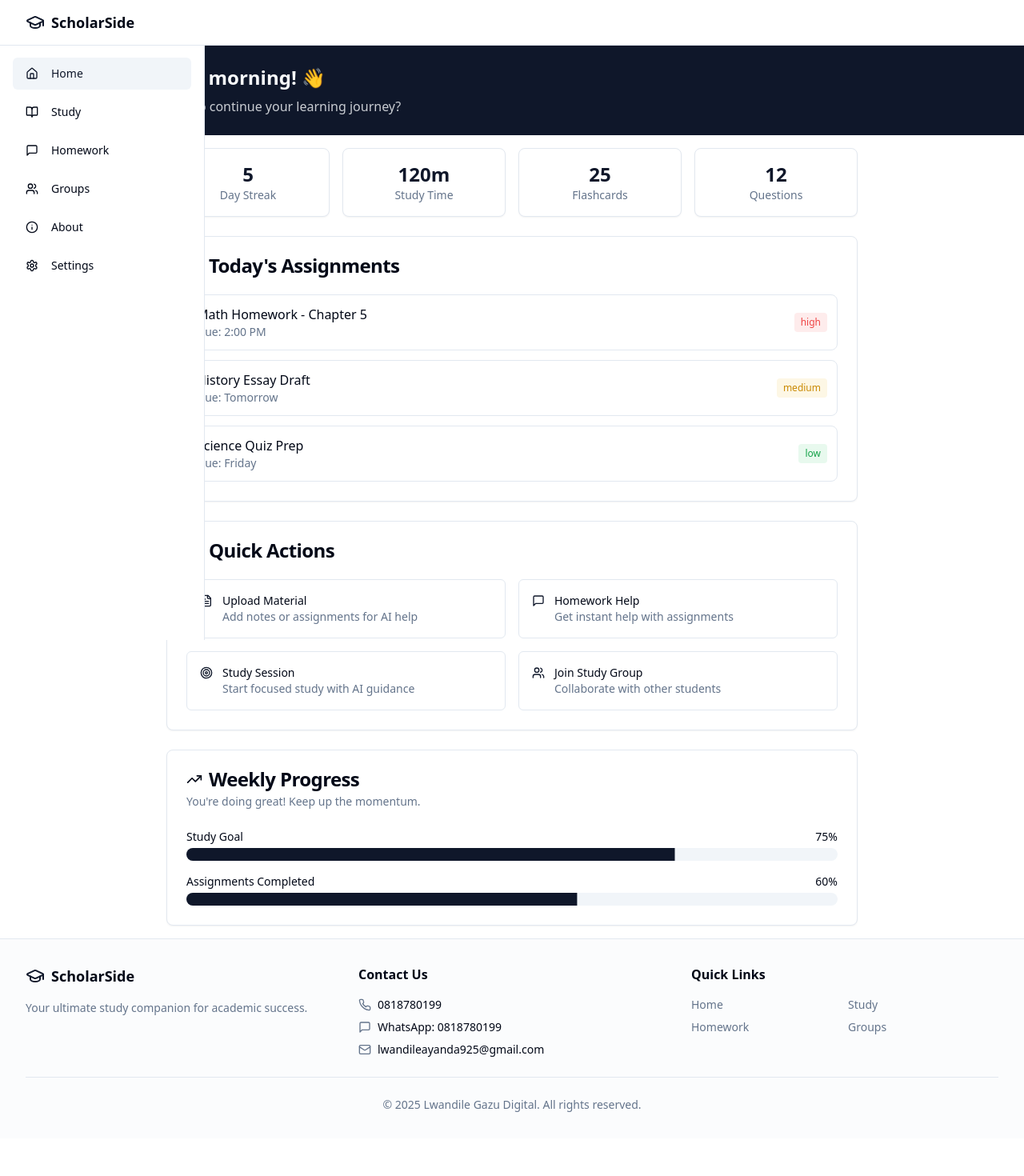
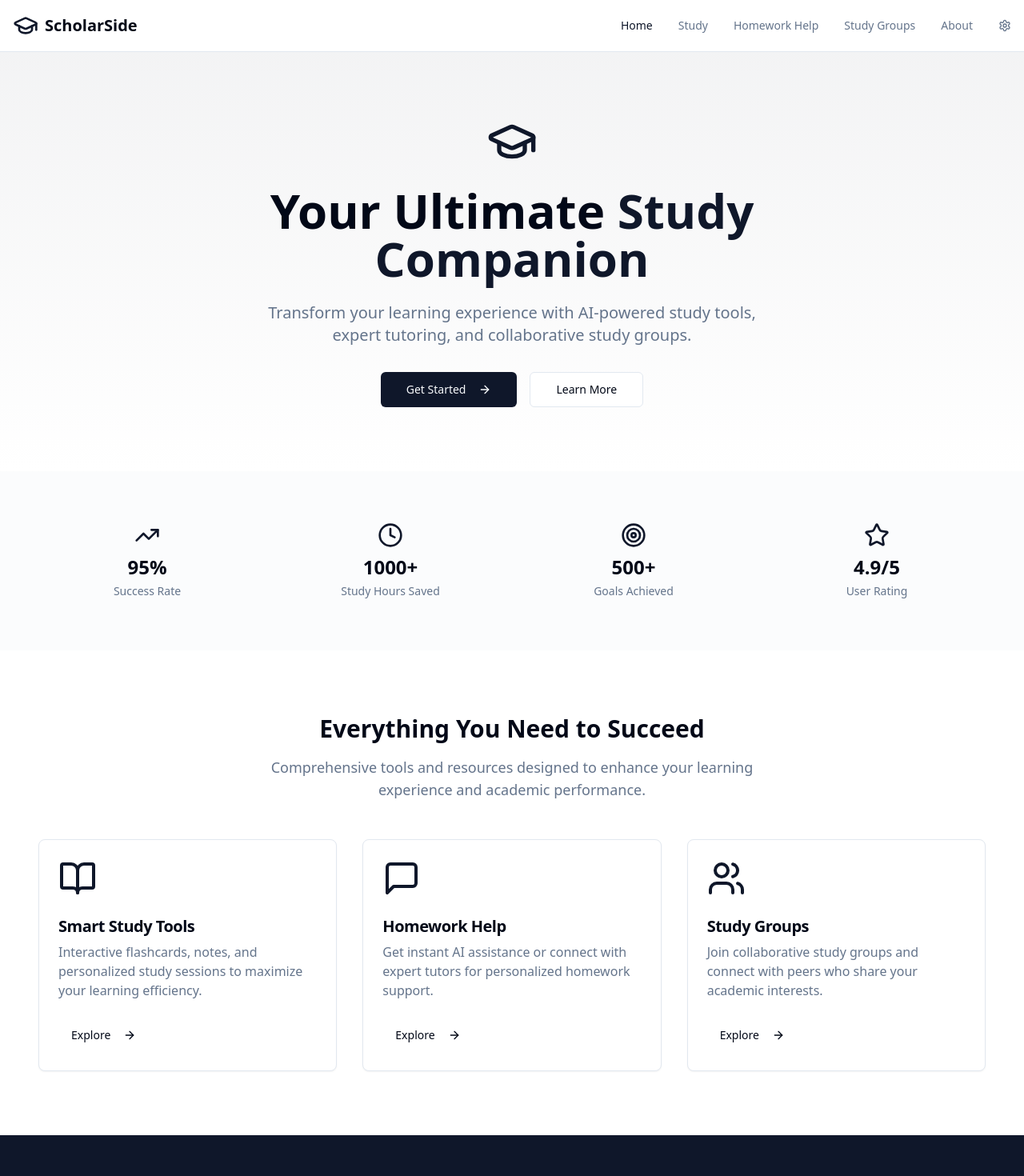
Before and after one commit to Lwandile925/scholar-side-study-verse, a React (Vite) app: page /home in a window 1280 px wide. Shown: the top 1470 px of the page at 80% size. Before the commit the page ends 1423 px from the top, so only its background shows below. Built offline with nearby package versions, Linux system fonts and the light colour scheme.

Commit message:
Refactor: Convert app to website
Convert the React Native app structure to a web-based application. Update the project to use React with Vite, Tailwind CSS, and shadcn/ui components. Implement core features and screens for a functional website.

```diff
--- a/src/components/Layout.tsx
+++ b/src/components/Layout.tsx
@@ -11,58 +11,164 @@ import {
   GraduationCap,
   Info,
   Phone,
-  Mail
+  Mail,
+  Menu,
+  X
 } from 'lucide-react';
 import { cn } from '@/lib/utils';
+import { useState } from 'react';
 
 const Layout = () => {
   const location = useLocation();
+  const [mobileMenuOpen, setMobileMenuOpen] = useState(false);
 
   const navigation = [
     { name: 'Home', href: '/home', icon: Home },
     { name: 'Study', href: '/study', icon: BookOpen },
-    { name: 'Homework', href: '/homework-help', icon: MessageSquare },
-    { name: 'Groups', href: '/groups', icon: Users },
+    { name: 'Homework Help', href: '/homework-help', icon: MessageSquare },
+    { name: 'Study Groups', href: '/groups', icon: Users },
     { name: 'About', href: '/about', icon: Info },
-    { name: 'Settings', href: '/settings', icon: Settings },
   ];
 
   return (
     <div className="min-h-screen bg-background flex flex-col">
-      {/* Top Navigation */}
+      {/* Website Header Navigation */}
       <header className="sticky top-0 z-50 w-full border-b bg-background/95 backdrop-blur supports-[backdrop-filter]:bg-background/60">
-        <div className="container flex h-14 items-center">
-          <Link to="/home" className="flex items-center space-x-2">
-            <GraduationCap className="h-6 w-6 text-primary" />
-            <span className="font-bold text-lg">ScholarSide</span>
-          </Link>
+        <div className="container mx-auto px-4">
+          <div className="flex h-16 items-center justify-between">
+            {/* Logo */}
+            <Link to="/home" className="flex items-center space-x-2">
+              <GraduationCap className="h-8 w-8 text-primary" />
+              <span className="font-bold text-xl">ScholarSide</span>
+            </Link>
+
+            {/* Desktop Navigation */}
+            <nav className="hidden md:flex items-center space-x-8">
+              {navigation.map((item) => {
+                const isActive = location.pathname === item.href;
+                return (
+                  <Link
+                    key={item.name}
+                    to={item.href}
+                    className={cn(
+                      "text-sm font-medium transition-colors hover:text-primary",
+                      isActive
+                        ? "text-primary"
+                        : "text-muted-foreground"
+                    )}
+                  >
+                    {item.name}
+                  </Link>
+                );
+              })}
+              <Link
+                to="/settings"
+                className={cn(
+                  "text-sm font-medium transition-colors hover:text-primary",
+                  location.pathname === '/settings'
+                    ? "text-primary"
+                    : "text-muted-foreground"
+                )}
+              >
+                <Settings className="h-4 w-4" />
+              </Link>
+            </nav>
+
+            {/* Mobile menu button */}
+            <button
+              className="md:hidden"
+              onClick={() => setMobileMenuOpen(!mobileMenuOpen)}
+            >
+              {mobileMenuOpen ? (
+                <X className="h-6 w-6" />
+              ) : (
+                <Menu className="h-6 w-6" />
+              )}
+            </button>
+          </div>
+
+          {/* Mobile Navigation */}
+          {mobileMenuOpen && (
+            <div className="md:hidden border-t py-4">
+              <nav className="flex flex-col space-y-4">
+                {navigation.map((item) => {
+                  const isActive = location.pathname === item.href;
+                  return (
+                    <Link
+                      key={item.name}
+                      to={item.href}
+                      className={cn(
+                        "flex items-center space-x-2 text-sm font-medium transition-colors hover:text-primary px-2 py-1 rounded-md",
+                        isActive
+                          ? "text-primary bg-primary/10"
+                          : "text-muted-foreground"
+                      )}
+                      onClick={() => setMobileMenuOpen(false)}
+                    >
+                      <item.icon className="h-4 w-4" />
+                      <span>{item.name}</span>
+                    </Link>
+                  );
+                })}
+                <Link
+                  to="/settings"
+                  className={cn(
+                    "flex items-center space-x-2 text-sm font-medium transition-colors hover:text-primary px-2 py-1 rounded-md",
+                    location.pathname === '/settings'
+                      ? "text-primary bg-primary/10"
+                      : "text-muted-foreground"
+                  )}
+                  onClick={() => setMobileMenuOpen(false)}
+                >
+                  <Settings className="h-4 w-4" />
+                  <span>Settings</span>
+                </Link>
+              </nav>
+            </div>
+          )}
         </div>
       </header>
 
       {/* Main Content */}
-      <main className="flex-1 pb-16 md:pb-0">
+      <main className="flex-1">
         <Outlet />
       </main>
 
-      {/* Footer */}
+      {/* Website Footer */}
       <footer className="border-t bg-muted/30 mt-auto">
-        <div className="container py-8">
-          <div className="grid grid-cols-1 md:grid-cols-3 gap-8">
+        <div className="container mx-auto px-4 py-12">
+          <div className="grid grid-cols-1 md:grid-cols-4 gap-8">
             {/* Brand */}
-            <div className="space-y-4">
+            <div className="space-y-4 md:col-span-2">
               <div className="flex items-center space-x-2">
                 <GraduationCap className="h-6 w-6 text-primary" />
                 <span className="font-bold text-lg">ScholarSide</span>
               </div>
-              <p className="text-sm text-muted-foreground">
-                Your ultimate study companion for academic success.
+              <p className="text-sm text-muted-foreground max-w-md">
+                Your ultimate study companion for academic success. We provide comprehensive tools and resources to help students excel in their educational journey.
               </p>
+            </div>
+
+            {/* Quick Links */}
+            <div className="space-y-4">
+              <h3 className="font-semibold">Quick Links</h3>
+              <div className="flex flex-col space-y-2 text-sm">
+                {navigation.map((item) => (
+                  <Link
+                    key={item.name}
+                    to={item.href}
+                    className="text-muted-foreground hover:text-primary transition-colors"
+                  >
+                    {item.name}
+                  </Link>
+                ))}
+              </div>
             </div>
 
             {/* Contact Information */}
             <div className="space-y-4">
               <h3 className="font-semibold">Contact Us</h3>
-              <div className="space-y-2 text-sm">
+              <div className="space-y-3 text-sm">
                 <div className="flex items-center space-x-2">
                   <Phone className="h-4 w-4 text-muted-foreground" />
                   <span>0818780199</span>
@@ -82,85 +188,16 @@ const Layout = () => {
                 </div>
               </div>
             </div>
-
-            {/* Quick Links */}
-            <div className="space-y-4">
-              <h3 className="font-semibold">Quick Links</h3>
-              <div className="grid grid-cols-2 gap-2 text-sm">
-                {navigation.slice(0, 4).map((item) => (
-                  <Link
-                    key={item.name}
-                    to={item.href}
-                    className="text-muted-foreground hover:text-primary transition-colors"
-                  >
-                    {item.name}
-                  </Link>
-                ))}
-              </div>
-            </div>
           </div>
 
           {/* Copyright */}
-          <div className="border-t pt-6 mt-6">
+          <div className="border-t pt-6 mt-8">
             <p className="text-center text-sm text-muted-foreground">
               © 2025 Lwandile Gazu Digital. All rights reserved.
             </p>
           </div>
         </div>
       </footer>
-
-      {/* Bottom Navigation (Mobile) */}
-      <nav className="fixed bottom-0 left-0 right-0 z-50 bg-background border-t md:hidden">
-        <div className="grid grid-cols-6 h-16">
-          {navigation.map((item) => {
-            const isActive = location.pathname === item.href;
-            return (
-              <Link
-                key={item.name}
-                to={item.href}
-                className={cn(
-                  "flex flex-col items-center justify-center space-y-1 text-xs",
-                  isActive
-                    ? "text-primary bg-primary/10"
-                    : "text-muted-foreground hover:text-foreground"
-                )}
-              >
-                <item.icon className="h-4 w-4" />
-                <span className="text-[10px]">{item.name}</span>
-              </Link>
-            );
-          })}
-        </div>
-      </nav>
-
-      {/* Desktop Sidebar */}
-      <aside className="fixed left-0 top-14 z-40 hidden w-64 h-[calc(100vh-3.5rem)] border-r bg-background md:block">
-        <div className="flex flex-col h-full p-4">
-          <nav className="flex-1 space-y-2">
-            {navigation.map((item) => {
-              const isActive = location.pathname === item.href;
-              return (
-                <Button
-                  key={item.name}
-                  variant={isActive ? "secondary" : "ghost"}
-                  className="w-full justify-start"
-                  asChild
-                >
-                  <Link to={item.href}>
-                    <item.icon className="mr-2 h-4 w-4" />
-                    {item.name}
-                  </Link>
-                </Button>
-              );
-            })}
-          </nav>
-        </div>
-      </aside>
-
-      {/* Desktop Main Content Wrapper */}
-      <div className="hidden md:block md:pl-64">
-        {/* Content is handled by Outlet above */}
-      </div>
     </div>
   );
 };
--- a/src/pages/HomeScreen.tsx
+++ b/src/pages/HomeScreen.tsx
@@ -1,189 +1,139 @@
 
 import React from 'react';
+import { Link } from 'react-router-dom';
 import { Card, CardContent, CardDescription, CardHeader, CardTitle } from '@/components/ui/card';
 import { Button } from '@/components/ui/button';
-import { Progress } from '@/components/ui/progress';
 import {
   BookOpen,
   MessageSquare,
+  Users,
+  GraduationCap,
+  TrendingUp,
   Clock,
   Target,
-  TrendingUp,
-  FileText,
-  Users,
-  Zap
+  Star,
+  ArrowRight
 } from 'lucide-react';
-import { useNavigate } from 'react-router-dom';
 
 const HomeScreen = () => {
-  const navigate = useNavigate();
-
-  // Mock data - would come from backend in real app
-  const userStats = {
-    dailyStreak: 5,
-    studyTime: 120, // minutes
-    flashcardsReviewed: 25,
-    questionsAnswered: 12
-  };
-
-  const todaysTasks = [
-    { id: 1, title: 'Math Homework - Chapter 5', due: '2:00 PM', priority: 'high' },
-    { id: 2, title: 'History Essay Draft', due: 'Tomorrow', priority: 'medium' },
-    { id: 3, title: 'Science Quiz Prep', due: 'Friday', priority: 'low' }
-  ];
-
-  const quickActions = [
+  const features = [
     {
-      title: 'Upload Material',
-      description: 'Add notes or assignments for AI help',
-      icon: FileText,
-      action: () => navigate('/study')
+      icon: BookOpen,
+      title: 'Smart Study Tools',
+      description: 'Interactive flashcards, notes, and personalized study sessions to maximize your learning efficiency.',
+      link: '/study'
     },
     {
+      icon: MessageSquare,
       title: 'Homework Help',
-      description: 'Get instant help with assignments',
-      icon: MessageSquare,
-      action: () => navigate('/homework-help')
+      description: 'Get instant AI assistance or connect with expert tutors for personalized homework support.',
+      link: '/homework-help'
     },
     {
-      title: 'Study Session',
-      description: 'Start focused study with AI guidance',
-      icon: Target,
-      action: () => navigate('/study')
-    },
-    {
-      title: 'Join Study Group',
-      description: 'Collaborate with other students',
       icon: Users,
-      action: () => navigate('/groups')
+      title: 'Study Groups',
+      description: 'Join collaborative study groups and connect with peers who share your academic interests.',
+      link: '/groups'
     }
   ];
 
+  const stats = [
+    { icon: TrendingUp, label: 'Success Rate', value: '95%' },
+    { icon: Clock, label: 'Study Hours Saved', value: '1000+' },
+    { icon: Target, label: 'Goals Achieved', value: '500+' },
+    { icon: Star, label: 'User Rating', value: '4.9/5' }
+  ];
+
   return (
-    <div className="min-h-screen bg-background">
-      {/* Header */}
-      <div className="bg-primary text-primary-foreground p-6">
-        <div className="max-w-4xl mx-auto">
-          <h1 className="text-2xl font-bold mb-2">Good morning! 👋</h1>
-          <p className="text-primary-foreground/80">Ready to continue your learning journey?</p>
+    <div className="min-h-screen">
+      {/* Hero Section */}
+      <section className="py-20 px-4 text-center bg-gradient-to-b from-primary/5 to-background">
+        <div className="container mx-auto max-w-4xl">
+          <div className="flex justify-center mb-6">
+            <GraduationCap className="h-16 w-16 text-primary" />
+          </div>
+          <h1 className="text-4xl md:text-6xl font-bold mb-6">
+            Your Ultimate <span className="text-primary">Study Companion</span>
+          </h1>
+          <p className="text-xl text-muted-foreground mb-8 max-w-2xl mx-auto">
+            Transform your learning experience with AI-powered study tools, expert tutoring, and collaborative study groups.
+          </p>
+          <div className="flex flex-col sm:flex-row gap-4 justify-center">
+            <Button size="lg" asChild>
+              <Link to="/study">
+                Get Started <ArrowRight className="ml-2 h-4 w-4" />
+              </Link>
+            </Button>
+            <Button size="lg" variant="outline" asChild>
+              <Link to="/about">Learn More</Link>
+            </Button>
+          </div>
         </div>
-      </div>
+      </section>
 
-      <div className="max-w-4xl mx-auto p-4 space-y-6">
-        {/* Stats Overview */}
-        <div className="grid grid-cols-2 md:grid-cols-4 gap-4">
-          <Card>
-            <CardContent className="p-4 text-center">
-              <div className="text-2xl font-bold text-primary">{userStats.dailyStreak}</div>
-              <div className="text-sm text-muted-foreground">Day Streak</div>
-            </CardContent>
-          </Card>
-          <Card>
-            <CardContent className="p-4 text-center">
-              <div className="text-2xl font-bold text-primary">{userStats.studyTime}m</div>
-              <div className="text-sm text-muted-foreground">Study Time</div>
-            </CardContent>
-          </Card>
-          <Card>
-            <CardContent className="p-4 text-center">
-              <div className="text-2xl font-bold text-primary">{userStats.flashcardsReviewed}</div>
-              <div className="text-sm text-muted-foreground">Flashcards</div>
-            </CardContent>
-          </Card>
-          <Card>
-            <CardContent className="p-4 text-center">
-              <div className="text-2xl font-bold text-primary">{userStats.questionsAnswered}</div>
-              <div className="text-sm text-muted-foreground">Questions</div>
-            </CardContent>
-          </Card>
-        </div>
-
-        {/* Today's Tasks */}
-        <Card>
-          <CardHeader>
-            <CardTitle className="flex items-center gap-2">
-              <Clock className="h-5 w-5" />
-              Today's Assignments
-            </CardTitle>
-          </CardHeader>
-          <CardContent className="space-y-3">
-            {todaysTasks.map(task => (
-              <div key={task.id} className="flex items-center justify-between p-3 border rounded-lg">
-                <div>
-                  <h4 className="font-medium">{task.title}</h4>
-                  <p className="text-sm text-muted-foreground">Due: {task.due}</p>
-                </div>
-                <div className={`px-2 py-1 rounded text-xs ${
-                  task.priority === 'high' ? 'bg-destructive/10 text-destructive' :
-                  task.priority === 'medium' ? 'bg-yellow-500/10 text-yellow-600' :
-                  'bg-green-500/10 text-green-600'
-                }`}>
-                  {task.priority}
-                </div>
+      {/* Stats Section */}
+      <section className="py-16 px-4 bg-muted/30">
+        <div className="container mx-auto">
+          <div className="grid grid-cols-2 md:grid-cols-4 gap-8">
+            {stats.map((stat, index) => (
+              <div key={index} className="text-center">
+                <stat.icon className="h-8 w-8 text-primary mx-auto mb-2" />
+                <div className="text-2xl font-bold mb-1">{stat.value}</div>
+                <div className="text-sm text-muted-foreground">{stat.label}</div>
               </div>
             ))}
-          </CardContent>
-        </Card>
+          </div>
+        </div>
+      </section>
 
-        {/* Quick Actions */}
-        <Card>
-          <CardHeader>
-            <CardTitle className="flex items-center gap-2">
-              <Zap className="h-5 w-5" />
-              Quick Actions
-            </CardTitle>
-          </CardHeader>
-          <CardContent>
-            <div className="grid grid-cols-1 md:grid-cols-2 gap-4">
-              {quickActions.map((action, index) => (
-                <Button
-                  key={index}
-                  variant="outline"
-                  className="h-auto p-4 justify-start"
-                  onClick={action.action}
-                >
-                  <div className="flex items-start gap-3">
-                    <action.icon className="h-5 w-5 mt-0.5 text-primary" />
-                    <div className="text-left">
-                      <div className="font-medium">{action.title}</div>
-                      <div className="text-sm text-muted-foreground">{action.description}</div>
-                    </div>
-                  </div>
-                </Button>
-              ))}
-            </div>
-          </CardContent>
-        </Card>
+      {/* Features Section */}
+      <section className="py-20 px-4">
+        <div className="container mx-auto">
+          <div className="text-center mb-12">
+            <h2 className="text-3xl font-bold mb-4">Everything You Need to Succeed</h2>
+            <p className="text-lg text-muted-foreground max-w-2xl mx-auto">
+              Comprehensive tools and resources designed to enhance your learning experience and academic performance.
+            </p>
+          </div>
 
-        {/* Progress Section */}
-        <Card>
-          <CardHeader>
-            <CardTitle className="flex items-center gap-2">
-              <TrendingUp className="h-5 w-5" />
-              Weekly Progress
-            </CardTitle>
-            <CardDescription>You're doing great! Keep up the momentum.</CardDescription>
-          </CardHeader>
-          <CardContent>
-            <div className="space-y-4">
-              <div>
-                <div className="flex justify-between text-sm mb-1">
-                  <span>Study Goal</span>
-                  <span>75%</span>
-                </div>
-                <Progress value={75} />
-              </div>
-              <div>
-                <div className="flex justify-between text-sm mb-1">
-                  <span>Assignments Completed</span>
-                  <span>60%</span>
-                </div>
-                <Progress value={60} />
-              </div>
-            </div>
-          </CardContent>
-        </Card>
-      </div>
+          <div className="grid md:grid-cols-3 gap-8">
+            {features.map((feature, index) => (
+              <Card key={index} className="group hover:shadow-lg transition-shadow cursor-pointer">
+                <CardHeader>
+                  <feature.icon className="h-12 w-12 text-primary mb-4 group-hover:scale-110 transition-transform" />
+                  <CardTitle className="text-xl">{feature.title}</CardTitle>
+                  <CardDescription className="text-base">{feature.description}</CardDescription>
+                </CardHeader>
+                <CardContent>
+                  <Button variant="ghost" asChild className="w-full justify-start">
+                    <Link to={feature.link}>
+                      Explore <ArrowRight className="ml-2 h-4 w-4" />
+                    </Link>
+                  </Button>
+                </CardContent>
+              </Card>
+            ))}
+          </div>
+        </div>
+      </section>
+
+      {/* CTA Section */}
+      <section className="py-20 px-4 bg-primary text-primary-foreground">
+        <div className="container mx-auto text-center max-w-3xl">
+          <h2 className="text-3xl font-bold mb-4">Ready to Transform Your Studies?</h2>
+          <p className="text-lg mb-8 opacity-90">
+            Join thousands of students who have already improved their academic performance with ScholarSide.
+          </p>
+          <div className="flex flex-col sm:flex-row gap-4 justify-center">
+            <Button size="lg" variant="secondary" asChild>
+              <Link to="/study">Start Studying Now</Link>
+            </Button>
+            <Button size="lg" variant="outline" asChild>
+              <Link to="/homework-help">Get Homework Help</Link>
+            </Button>
+          </div>
+        </div>
+      </section>
     </div>
   );
 };
```
